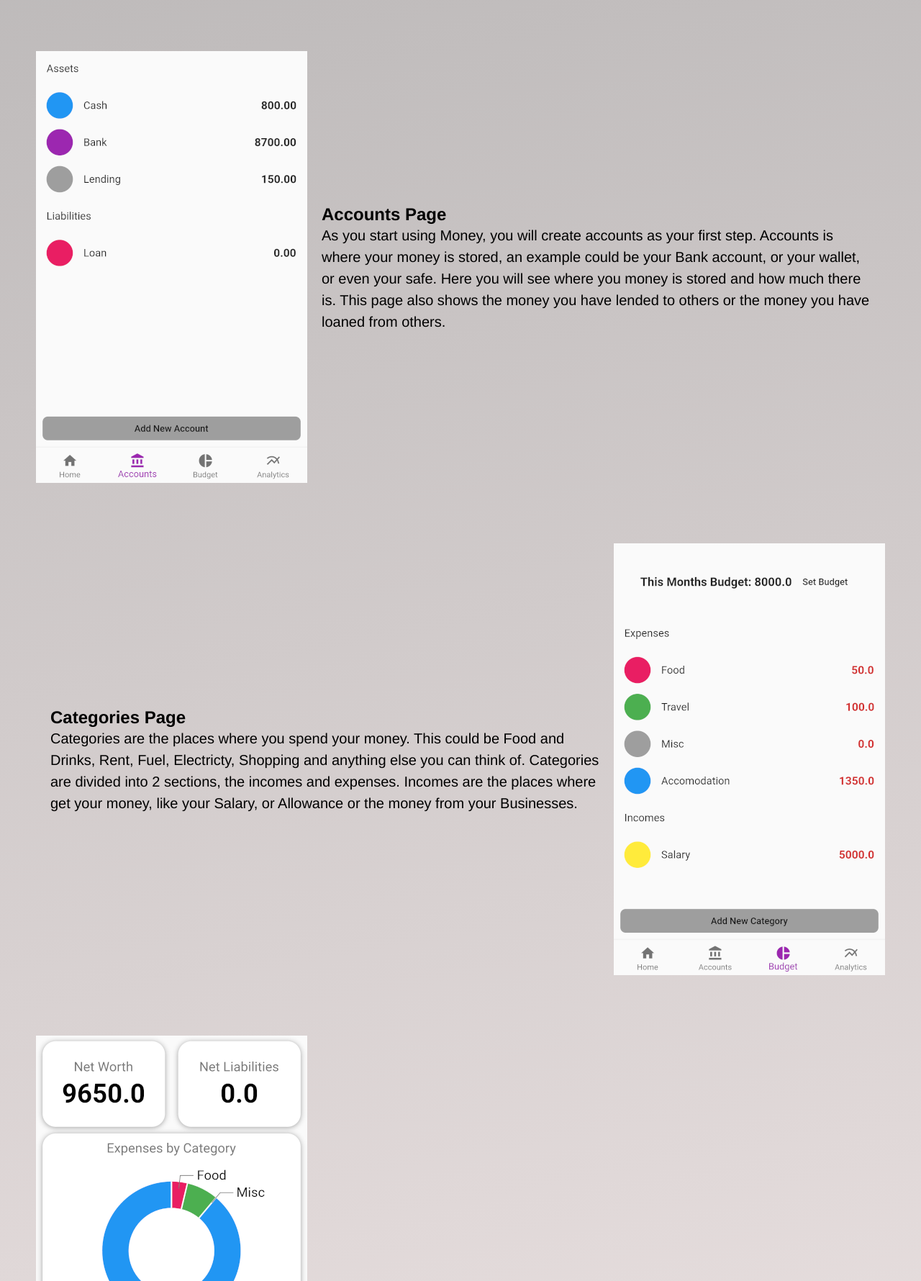
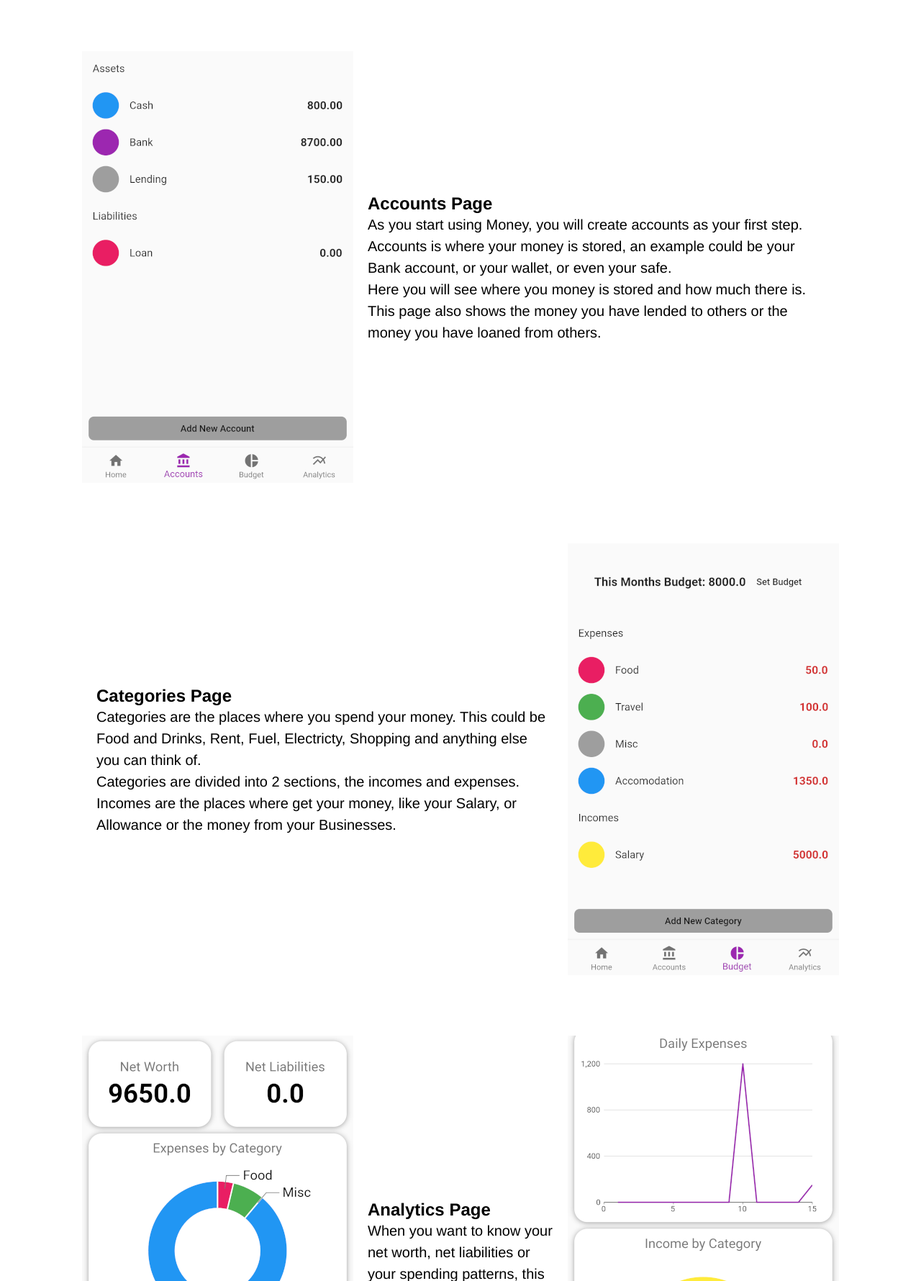
Before and after one commit to sanishka94/SanD, a PHP site: page /pages/products.html in a window 1280 px wide. Shown: the part 1466-3246 px from the top of the page at 72% size. Run offline with PHP 8.4, Linux system fonts and the light colour scheme.

Commit message:
updating products page

```diff
--- a/pages/products.html
+++ b/pages/products.html
@@ -58,39 +58,36 @@
                 <div class="info">
                     <h2 class="info_header">Accounts Page</h2>
                     <p>As you start using Money, you will create accounts as your first step. Accounts is where your
-                        money
-                        is stored, an example could be your Bank account, or your wallet, or even your safe. Here you
-                        will
-                        see where you money is stored and how much there is. This page also shows the money you have
-                        lended
-                        to others or the money you have loaned from others.</p>
+                        money is stored, an example could be your Bank account, or your wallet, or even your safe.
+                        <br />Here you will see where you money is stored and how much there is. This page also shows
+                        the money you have lended to others or the money you have loaned from others.</p>
                 </div>
             </section>
             <section id="categories" class="sub_section">
                 <div class="info">
                     <h2 class="info_header">Categories Page</h2>
                     <p>Categories are the places where you spend your money. This could be Food and Drinks, Rent, Fuel,
-                        Electricty, Shopping and anything else you can think of. Categories are divided into 2 sections,
-                        the
-                        incomes and expenses. Incomes are the places where get your money, like your Salary, or
-                        Allowance or
-                        the money from your Businesses.</p>
+                        Electricty, Shopping and anything else you can think of. <br />Categories are divided into 2
+                        sections, the incomes and expenses. Incomes are the places where get your money, like your
+                        Salary, or Allowance or the money from your Businesses.</p>
                 </div>
                 <div class="image">
                     <img src="../images/categories_page.png" alt="categories page of the app" />
                 </div>
             </section>
             <section id="analytics" class="sub_section">
-                <div class="image">
+                <div class="image" id="image_left">
                     <img src="../images/analytics_page_top.png" alt="top section of the analytics page of the app" />
-                    <img src="../images/analytics_page_bottom.png"
-                        alt="bottom section of the analytics page of the app" />
                 </div>
                 <div class="info">
                     <h2 class="info_header">Analytics Page</h2>
                     <p>When you want to know your net worth, net liabilities or your spending patterns, this is the
                         place to
                         come.</p>
+                </div>
+                <div class="image" id="image_right">
+                    <img src="../images/analytics_page_bottom.png"
+                        alt="bottom section of the analytics page of the app" />
                 </div>
             </section>
         </main>
--- a/style/SanD_frame.css
+++ b/style/SanD_frame.css
@@ -13,7 +13,7 @@ button{
 
 #page{
     min-height: 100vh;
-    width: 100vw;
+    width: 100%;
     background: rgb(92, 92, 92);
     background: linear-gradient(170deg, rgb(163, 163, 163) 0%, rgb(247, 236, 236) 100%);
     display: flex;
--- a/style/product_style.css
+++ b/style/product_style.css
@@ -1,21 +1,36 @@
+#page{
+    background: none;
+    /* background: linear-gradient(170deg, rgb(228, 228, 228) 0%, rgb(255, 255, 255) 100%); */
+}
+
 .bck_img{
     position: fixed;
-    width: 1920px;
-    top: 0px;
+    background-repeat: no-repeat;
+    width: 100%;
+    z-index: -10;
     opacity: 0.4;
-    z-index: -10;
+    filter: blur(4px);
+    align-self: center;
+    opacity: 0.2;
+    /* min-height: 100vh; */
+    top: -10%;
+    box-shadow: 10px 10px 200px rgba(0, 0, 0, 0.5);
 }
 
 section{
     display: flex;
+    /* flex-wrap: wrap; */
     margin: 30px auto;
     padding: 1%;
     justify-content: space-around;
     align-items: center;
     padding: 10px 50px;
-    /* text-align: center; */
+    width: 90%;
 }
 
 section p, h2{
     padding: 0px 20px;
+    /* width: 600;
+    min-width: 300px; */
+
 }
```
Also changed, not shown: images/bck_img_1.jpg (added), images/bck_img_2.jpg (added), images/bck_tile_1.1.jpg (added), images/bck_tile_1.jpg (added).
